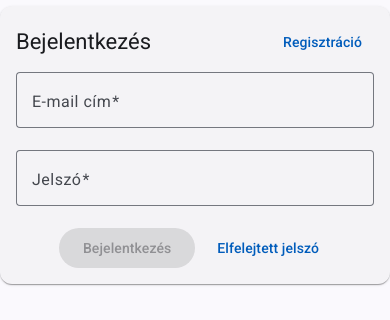
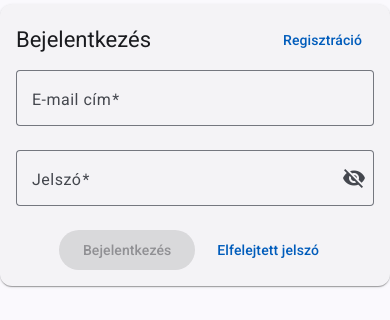
Before and after one commit to kempf856/ibc-partners, an Angular app in the folder frontend/: page /login in a window 390 px wide. Shown: the part 277-597 px from the top of the page. Built offline with nearby package versions, Linux system fonts and the light colour scheme.

Commit message:
mobile fixes

```diff
--- a/frontend/src/app/features/auth/login/login.html
+++ b/frontend/src/app/features/auth/login/login.html
@@ -29,7 +29,12 @@
 
         <mat-form-field appearance="outline">
           <mat-label>Jelszó</mat-label>
-          <input matInput type="password" [(ngModel)]="password" name="password" required #passwordControl="ngModel">
+          <input matInput [type]="hidePassword ? 'password' : 'text'" [(ngModel)]="password" name="password" required #passwordControl="ngModel">
+          <button mat-icon-button matSuffix type="button" (click)="togglePasswordVisibility()">
+            <mat-icon>
+              {{ hidePassword ? 'visibility_off' : 'visibility' }}
+            </mat-icon>
+          </button>
           @if (passwordControl.invalid && passwordControl.touched) {
             <mat-error>
               A jelszó kötelező
--- a/frontend/src/app/features/auth/login/login.scss
+++ b/frontend/src/app/features/auth/login/login.scss
@@ -26,7 +26,7 @@
 .login-form {
   display: flex;
   flex-direction: column;
-  gap: 2px;
+  gap: 4px;
 }
 
 mat-form-field {
--- a/frontend/src/app/features/auth/login/login.ts
+++ b/frontend/src/app/features/auth/login/login.ts
@@ -2,13 +2,15 @@ import { Component, inject } from '@angular/core';
 import { FormsModule } from '@angular/forms';
 import { Router } from '@angular/router';
 import { Auth } from '../../../core/auth/auth';
-import {MatCard, MatCardContent, MatCardHeader, MatCardTitle} from '@angular/material/card';
-import {MatError, MatFormField, MatInput, MatLabel} from '@angular/material/input';
-import {MatButton} from '@angular/material/button';
+import {MatCardModule, MatCardContent, MatCardHeader, MatCardTitle} from '@angular/material/card';
+import {MatError, MatInputModule, MatLabel} from '@angular/material/input';
+import {MatButtonModule, MatIconButton} from '@angular/material/button';
+import {MatIconModule} from '@angular/material/icon';
+import {MatFormFieldModule} from '@angular/material/form-field';
 
 @Component({
   selector: 'app-login',
-  imports: [FormsModule, MatCard, MatCardHeader, MatCardTitle, MatCardContent, MatFormField, MatLabel, MatButton, MatInput, MatError],
+  imports: [FormsModule, MatCardModule, MatCardHeader, MatCardTitle, MatCardContent, MatFormFieldModule, MatLabel, MatButtonModule, MatInputModule, MatError, MatIconModule, MatIconButton],
   templateUrl: './login.html',
   styleUrl: './login.scss',
 })
@@ -19,6 +21,7 @@ export class Login {
 
   username = '';
   password = '';
+  hidePassword = true;
 
   onLogin() {
     this.authService.login(this.username, this.password)
@@ -27,4 +30,7 @@ export class Login {
       });
   }
 
+  togglePasswordVisibility() {
+    this.hidePassword = !this.hidePassword;
+  }
 }
```
